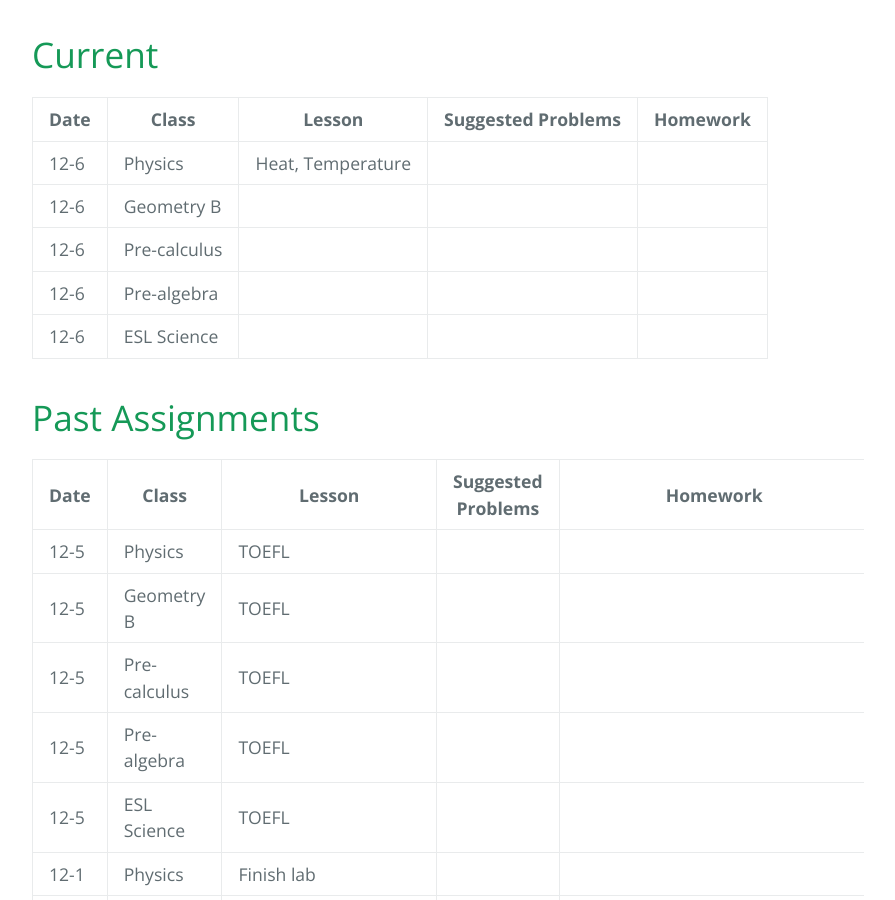
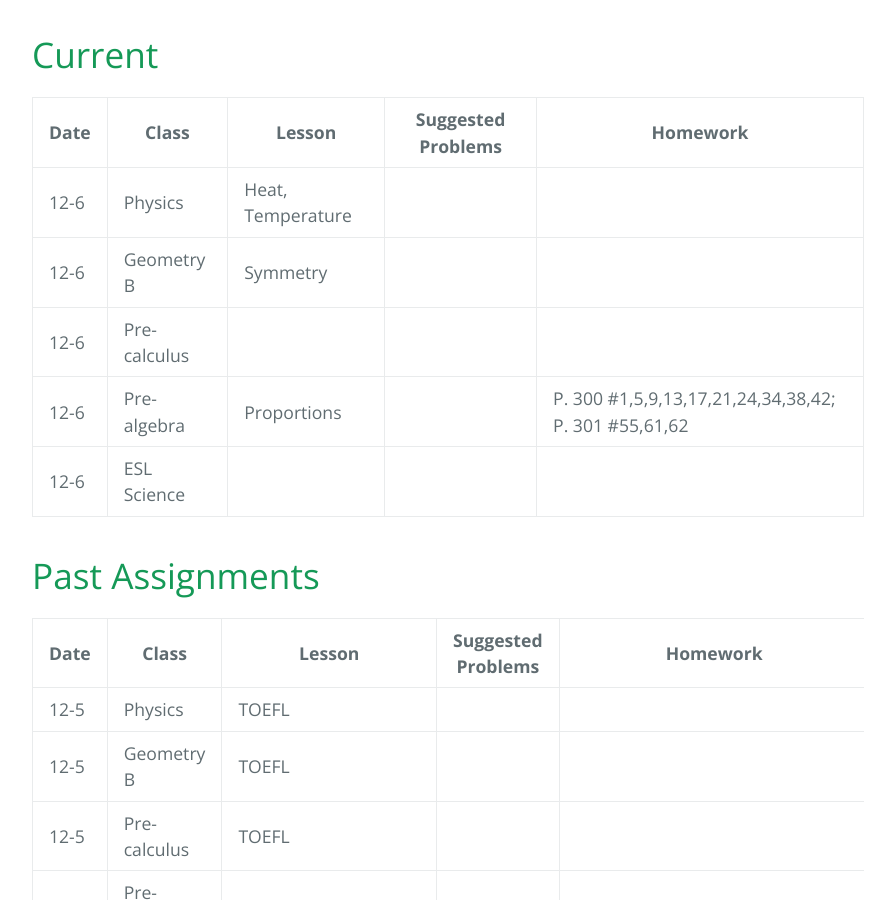
Before and after one commit to gpayoo/gpayoo, a Jekyll site: the page built from index.md, in a window 1280 px wide and 900 px high, scrolled down 471 px. Shown: the whole window, without its empty margins (192-1087 px from the left). Built offline with Jekyll 4.4.1, drawn with Linux system fonts in a browser that asks for light colours; our own code applies the rules of GitHub Pages for plain Markdown files.

Commit message:
Update index.md

```diff
--- a/index.md
+++ b/index.md
@@ -11,9 +11,9 @@ layout: default
 | Date | Class | Lesson | Suggested Problems | Homework |
 | ---- | ----- | ------ | -------- | ---
 | 12-6 | Physics | Heat, Temperature  | |
-| 12-6 | Geometry B |  | |
+| 12-6 | Geometry B | Symmetry | |
 | 12-6 | Pre-calculus |  | |
-| 12-6 | Pre-algebra |   | |
+| 12-6 | Pre-algebra | Proportions   | |  P. 300 #1,5,9,13,17,21,24,34,38,42; P. 301 #55,61,62
 | 12-6 | ESL Science |  |  |
 
 
```
